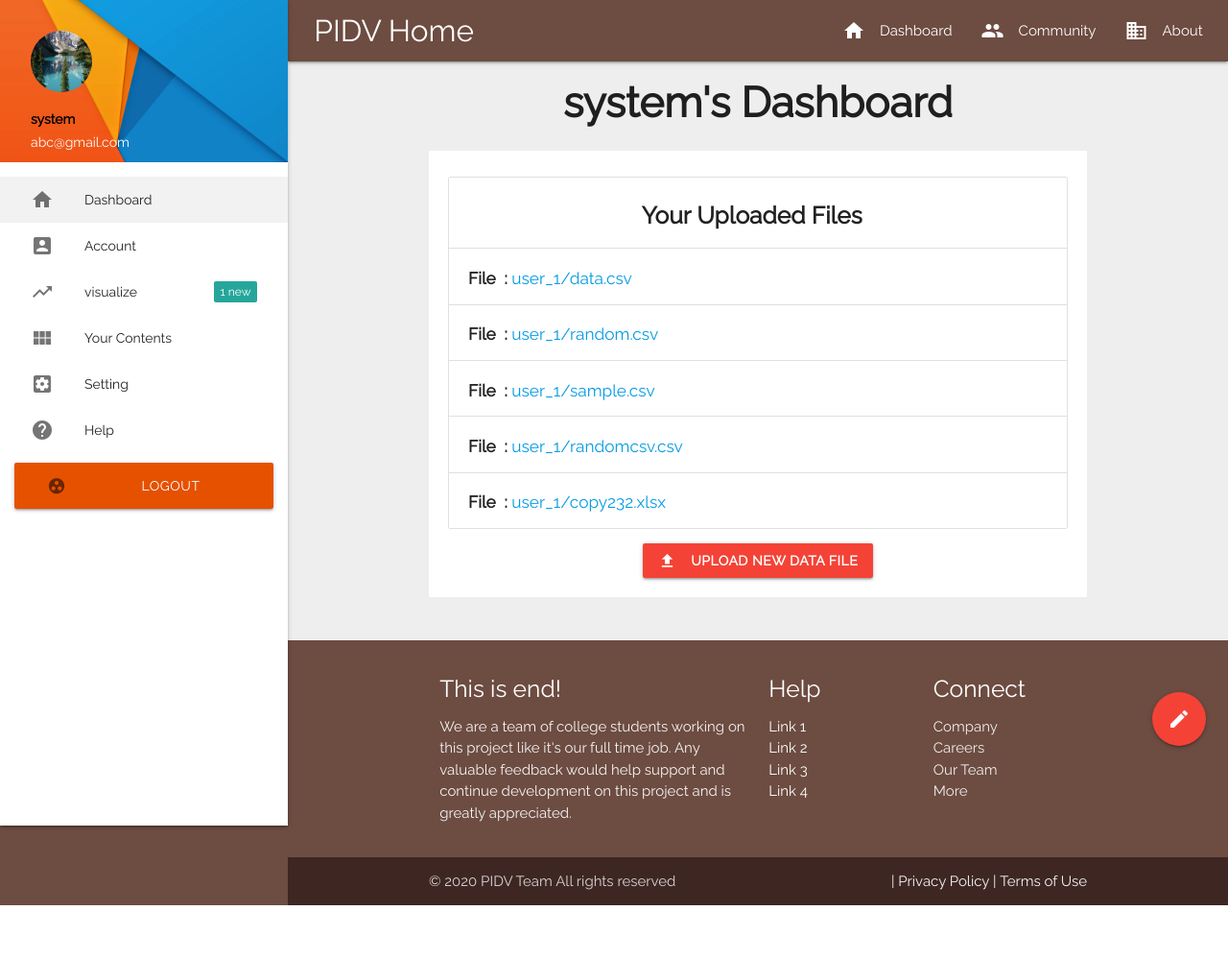
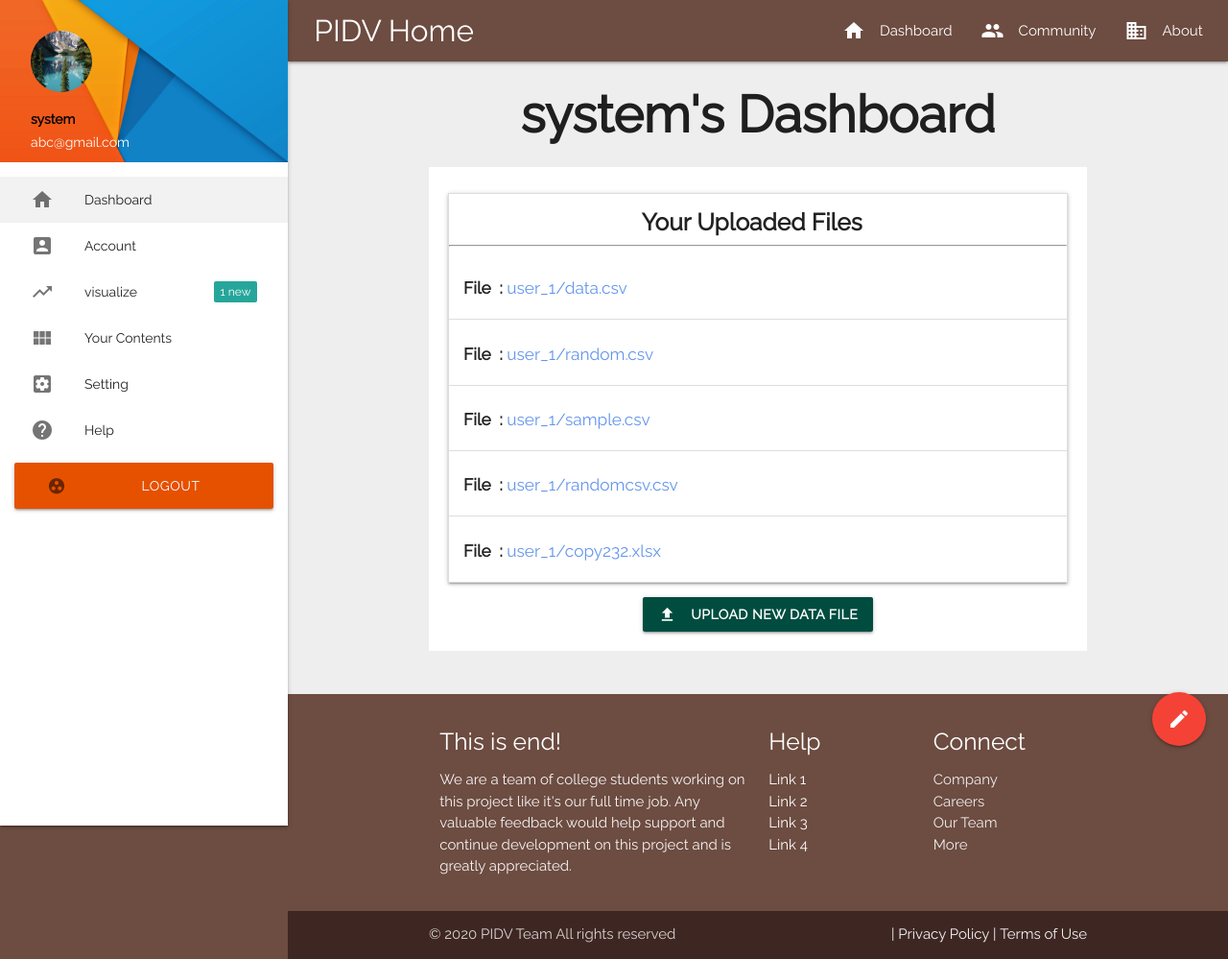
Before and after one commit to nsky80/pidv, a Django app: page /dashboard in a window 1280 px wide. Shown: the whole page at 96% size. Before the commit the page ends 943 px from the top, so only its background shows below. Run offline with Django 3.2, Linux system fonts and the light colour scheme; a user stored in the database is signed in; data comes from the database, SQL or seed files in the repository; both versions use the stored data as it was after the commit; some libraries are stand-ins or nearby versions.

Commit message:
minor UI button changes

```diff
--- a/pidv/user_mgmt/templates/user_mgmt/account.html
+++ b/pidv/user_mgmt/templates/user_mgmt/account.html
@@ -3,7 +3,7 @@
 
     {% block account %}
     <user_mgmt>
-        <h1 class="center" style="margin-top: -10px;">	<center><h1><b>Welcome {{user.username}}!</b></h1></center></h1>
+        <h1 class="center" style="margin-top: -10px;">	<center><h2><b>Welcome {{user.username}}!</b></h2></center></h1>
         <div class="container hoverable" style="padding: 20px; background-color: white; margin-top: 10px;">
 
         <!-- <ul class="collection with-header"> -->
@@ -15,7 +15,7 @@
             <li class="collection-item"><h6><b>Email&nbsp;&nbsp;&nbsp;&nbsp;&nbsp;&nbsp;&nbsp;&nbsp;&nbsp;&nbsp;&nbsp;: </b>{{user.email}}</h6></li>
         </ul>
         <div class="center-align">
-                <a href="/account/edit_profile" class="waves-effect red waves-yellow btn" d><i class="material-icons left">edit</i><b>Edit Details</b></a>
+                <a href="/account/edit_profile" class="waves-effect teal darken-4 waves-yellow btn" d><i class="material-icons left">edit</i><b>Edit Details</b></a>
         </div>
         </div>
     </user_mgmt>
--- a/pidv/user_mgmt/templates/user_mgmt/dashboard.html
+++ b/pidv/user_mgmt/templates/user_mgmt/dashboard.html
@@ -3,25 +3,35 @@
 
 {% block account %}
 <user_mgmt>
-    <h1 class="center" style="margin-top: -10px;">	<center><h3><b>{{user.username}}'s Dashboard</b></h3></center></h1>
+    <h1 class="center" style="margin-top: -10px;">	<center><h2><b>{{user.username}}'s Dashboard</b></h2></center></h1>
     <div class="container hoverable" style="padding: 20px; background-color: white; margin-top: 10px;">
 
-    <!-- <ul class="collection with-header"> -->
-    <ul class="collection">
-        <!-- <li class="collection-header"><h4>First Names</h4></li> -->
+        <ul class="collapsible">
             {% if files %}
                 <li class="collection-item"><h5><center><b>Your Uploaded Files&nbsp;&nbsp; </b></center></h5></li>
             {% else %}
                 <li class="collection-item"><h5><center><b>Looks like you haven't uploaded yet!&nbsp;&nbsp; </b></center></h5></li>
             {% endif %}
+            <hr>
             {% for f in files %}
-            <li class="collection-item"><h6><b>File&nbsp;&nbsp;: </b><a href="{{f.uploaded_file.url}}" >{{f.uploaded_file.name}}</a></h6></li>
-
-
+                <li>
+                    <div class="collapsible-header"><h6><b>File&nbsp;&nbsp;:&nbsp </b><h6 style="color:cornflowerblue">{{f.uploaded_file.name}}</h6></div>
+                    <div class="collapsible-body">
+                        <!-- <span>Lorem ipsum dolor sit amet.</span> -->
+                        <span>
+                            <center>
+                                <a href="{{f.uploaded_file.url}}" class="waves-effect waves-light btn"><i class="material-icons left">open_in_browser</i>Open</a>
+                                <a class="waves-effect waves-light btn green"><i class="material-icons left">cached</i>Preprocess</a>
+                                <a class="waves-effect waves-light btn red"><i class="material-icons left">delete</i>Delete</a>
+                            </center>
+                        </span>
+                    </div>
+                </li>
             {% endfor %}
         </ul>
+
         <div class="center-align">
-            <a href="/upload" class="waves-effect red waves-yellow btn" ><i class="material-icons left">file_upload</i><b>Upload new Data File</b></a>
+                <a href="/upload" class="waves-effect teal darken-4 waves-yellow btn" ><i class="material-icons left">file_upload</i><b>Upload new Data File</b></a>
         </div>
     </div>
 </user_mgmt>
--- a/pidv/user_mgmt/templates/user_mgmt/edit_user_profile.html
+++ b/pidv/user_mgmt/templates/user_mgmt/edit_user_profile.html
@@ -4,12 +4,12 @@
 {% block account %}
 
 <user_mgmt>
-    <h1 class="center" style="margin-top: -10px;">	<center><h1><b>Edit Your Profile</b></h1></center></h1>
+    <h1 class="center" style="margin-top: -10px;">	<center><h2><b>Edit Your Profile</b></h2></center></h1>
     <div class="container hoverable" style="padding: 20px; background-color: white; margin-top: 10px;">
          <form method="POST">
             {% csrf_token %}
             {{form.as_p}}
-            <button class="btn waves-effect waves-light" type="submit" name="action"><b>Submit
+            <button class="btn waves-effect teal darken-4 waves-light" type="submit" name="action"><b>Submit
                 </b><i class="material-icons right">send</i>
             </button>
         </form>
--- a/pidv/user_mgmt/templates/user_mgmt/feedback.html
+++ b/pidv/user_mgmt/templates/user_mgmt/feedback.html
@@ -13,7 +13,7 @@
                         {{ form.as_p}}
 
                         <div style="padding-top: 20px;padding-bottom:20px;">
-                        <button class="btn waves-effect waves-light" type="submit" name="action"><b>Send Feedback
+                        <button class="btn waves-effect teal darken-4 waves-light" type="submit" name="action"><b>Send Feedback
                                 </b><i class="material-icons right">send</i>
                         </button>
                         </div>
--- a/pidv/user_mgmt/templates/user_mgmt/includes/fixed_action_button.html
+++ b/pidv/user_mgmt/templates/user_mgmt/includes/fixed_action_button.html
@@ -22,7 +22,7 @@
     </div>
     <div class="modal-footer">
       <a href="#" class="modal-close waves-effect waves-green btn">Go Back</a>
-      <a href="/register" class="waves-effect waves-light btn"><i class="material-icons left">people</i><b>Register</b></a>
+      <a href="/register" class="waves-effect teal darken-4 waves-light btn"><i class="material-icons left">people</i><b>Register</b></a>
       <a href="/login" class="waves-effect waves-light btn orange darken-4"><i class="material-icons left">group_work</i><b>Login</b></a>
 
     </div>
@@ -37,7 +37,7 @@
       <br>
       <center>
       <a href="#" class="modal-close waves-effect red waves-green btn">Go Back</a>&nbsp;&nbsp;&nbsp;&nbsp;
-      <a href="/feedback" class="waves-effect waves-light btn"><b>Continue..</b></a>
+      <a href="/feedback" class="waves-effect teal darken-4 waves-light btn"><b>Continue..</b></a>
     </center>
     </div>
     <div class="modal-footer">
--- a/pidv/user_mgmt/templates/user_mgmt/login.html
+++ b/pidv/user_mgmt/templates/user_mgmt/login.html
@@ -23,7 +23,7 @@
 
                 </form>
                 <br>
-                If you don't have an account <a href="/register" class="waves-effect waves-light btn red"><i class="material-icons left">
+                If you don't have an account <a href="/register" class="waves-effect waves-light btn teal darken-4"><i class="material-icons left">
                 people</i><b>Register</b></a> instead.
           </div>
         </div>
--- a/pidv/user_mgmt/templates/user_mgmt/upload_csv.html
+++ b/pidv/user_mgmt/templates/user_mgmt/upload_csv.html
@@ -10,7 +10,7 @@
             <form method="post" enctype="multipart/form-data">
                 {% csrf_token %}
                 {{form.as_p}}
-                <button type="submit" class="waves-effect red waves-yellow btn"><i class="material-icons left">file_upload</i>Upload</button>
+                <button type="submit" class="waves-effect teal darken-4 waves-yellow btn"><i class="material-icons left">file_upload</i>Upload</button>
             </form>
         <!-- <div class="center-align">
                 <a href="/upload" class="waves-effect red waves-yellow btn pulse" d><i class="material-icons left">file_upload</i><b>Upload new CSV</b></a>
```
Also changed, not shown: pidv/db.sqlite3. Lines whose indentation alone changed are shown as unchanged.
